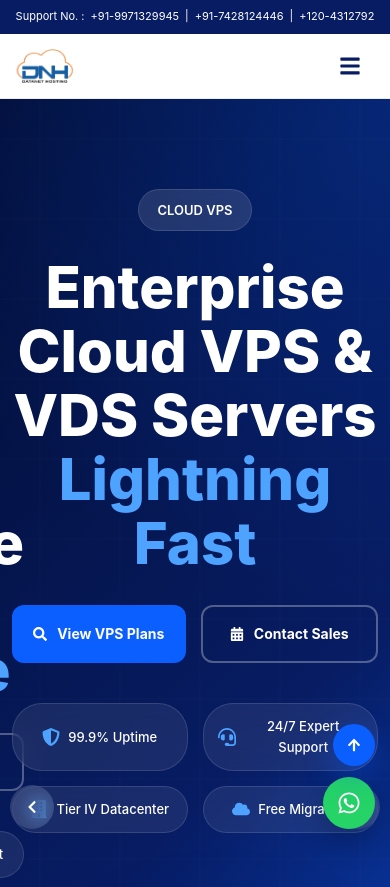
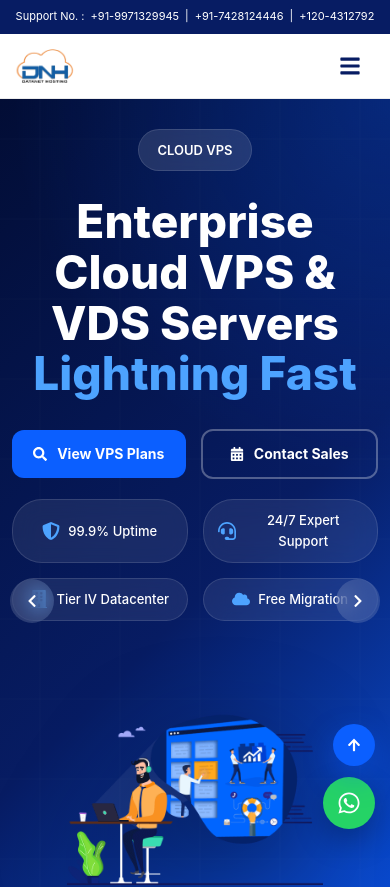
Before and after one commit to Rishabh11121999/website, a React (Vite) app: page / in a window 390 px wide. Shown: the top 887 px of the page. Built offline with nearby package versions, Linux system fonts and the light colour scheme.

Commit message:
updated hero section

```diff
--- a/src/components/Hero/Hero.css
+++ b/src/components/Hero/Hero.css
@@ -47,7 +47,7 @@
     align-items:center;
     gap:60px;
 
-    padding:30px 0;
+    padding:20px 0;
 
     position:relative;
     z-index:2;
@@ -85,13 +85,13 @@
 }
 
 .hero-content h1{
-    font-size:56px;
+    font-size:46px !important;
     font-weight:800;
     line-height:1.08;
 
     color:#fff;
 
-    margin-bottom:25px;
+    /* margin-bottom:25px; */
 }
 
 .hero-content h1 span{
@@ -116,15 +116,15 @@
 .hero-buttons{
     display:flex;
     align-items:center;
-    gap:18px;
+    gap:10px;
 
-    margin-bottom:40px;
+    margin-bottom:20px;
 }
 
 .domain-btn{
-    height:58px;
+    /* height:38px; */
 
-    padding:0 30px;
+    padding:10px 20px;
 
     background:#0b5fff;
 
@@ -150,9 +150,9 @@
 }
 
 .demo-btn{
-    height:58px;
+    /* height:58px; */
 
-    padding:0 30px;
+    padding:10px 20px;
 
     background:transparent;
 
@@ -192,7 +192,7 @@
     align-items:center;
     gap:10px;
 
-    padding:12px 18px;
+    padding:10px 18px;
 
     background:
     rgba(255,255,255,.08);
@@ -219,7 +219,7 @@
 }
 
 .hero-image img{
-    width:100%;
+    width:70%;
     max-width:520px;
     height:auto;
 
@@ -297,7 +297,7 @@
 @media (max-width:1400px){
 
     .hero-content h1{
-        font-size:56px;
+        font-size:46px;
     }
 
     .hero-image img{
@@ -320,7 +320,7 @@
     }
 
     .hero-content h1{
-        font-size:50px;
+        font-size:44px;
     }
 
     .hero-image img{
@@ -364,7 +364,7 @@
     }
 
     .hero-content h1{
-        font-size:46px;
+        font-size:42px;
     }
 
     .floating-card{
@@ -379,11 +379,11 @@
 @media (max-width:768px){
 
     .hero{
-        padding:40px 0;
+        padding:10px 0;
     }
 
     .hero-wrapper{
-        padding:60px 0;
+        padding:10px 0;
     }
 
     .hero-content h1{
@@ -445,7 +445,7 @@
 @media (max-width:480px){
 
     .hero-wrapper{
-        padding:50px 0;
+        padding:20px 0;
     }
 
     .hero-content h1{
@@ -505,7 +505,7 @@
     align-items:center;
     gap:10px;
 
-    padding:14px 18px;
+    padding:10px 18px;
 
     background:
     rgba(255,255,255,0.08);
@@ -585,7 +585,7 @@
         justify-content:center;
         gap:8px;
 
-        padding:12px 10px;
+        padding:10px 10px;
 
         font-size:12px;
         text-align:center;
@@ -607,7 +607,7 @@
 
     .feature{
         font-size:13px;
-        padding:12px 14px;
+        padding:10px 14px;
     }
 }
 
--- a/src/components/Hero/heroData.js
+++ b/src/components/Hero/heroData.js
@@ -1,3 +1,7 @@
+import cloudServer from "../../assets/images/hero/cloud-server.png";
+import cloudVPS from "../../assets/images/hero/cloud-vps.png";
+import aiServer from "../../assets/images/hero/ai-server.png";
+
 const heroSlides = [
   {
     id: 1,
@@ -6,13 +10,12 @@
     title2: "Cloud & Hosting",
     title3: "Infrastructure",
     highlight: "High Performance",
-    // description:
-    //   "Deploy AI-ready websites, applications, VPS, dedicated servers and cloud infrastructure.",
+
 
     primaryBtn: "Find Your Domain",
     secondaryBtn: "Book a Demo",
 
-    image: "src/assets/images/hero/cloud-server.png"
+    image: cloudServer
   },
 
   {
@@ -22,13 +25,11 @@
     title2: "Cloud VPS &",
     title3: "VDS Servers",
     highlight: "Lightning Fast",
-    // description:
-    //   "Powerful VPS and VDS hosting with NVMe storage and instant deployment.",
 
     primaryBtn: "View VPS Plans",
     secondaryBtn: "Contact Sales",
 
-    image: "src/assets/images/hero/cloud-vps.png"
+    image: cloudVPS
   },
 
   {
@@ -38,13 +39,11 @@
     title2: "AI Agents &",
     title3: "Automation",
     highlight: "AI Ready",
-    // description:
-    //   "Enterprise AI infrastructure for machine learning and automation workloads.",
 
     primaryBtn: "Explore AI",
     secondaryBtn: "Book Demo",
 
-    image: "src/assets/images/hero/ai-server.png"
+    image: aiServer
   }
 ];
 
--- a/src/components/Testimonials/Testimonials.css
+++ b/src/components/Testimonials/Testimonials.css
@@ -308,7 +308,7 @@
 ================================= */
 
 .swiper{
-    padding-bottom:70px !important;
+    /* padding-bottom:70px !important; */
 }
 
 .swiper-pagination-bullet{
--- a/src/styles/globals.css
+++ b/src/styles/globals.css
@@ -161,6 +161,6 @@
 }
 
 .hero-image img{
-    max-width:80%;
+    max-width:70%;
     height:auto;
 }
```
